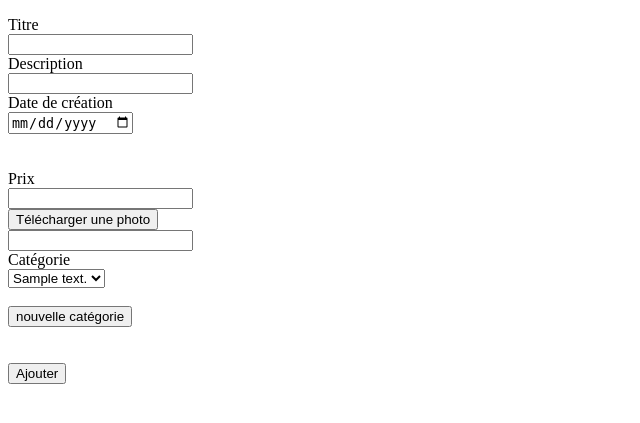
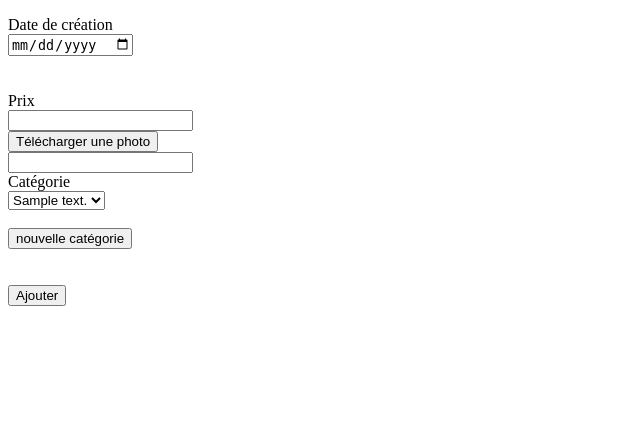
Before and after one commit to PORaymond/2023-galerie-raymond, a PHP site: page /vues/pageEntrerOeuvreEtape2.php in a window 1280 px wide. Shown: the part 195-618 px from the top of the page, without its empty margins (0-640 px from the left). Run offline with PHP 8.4, Linux system fonts and the light colour scheme; tables that the repository leaves empty hold one stand-in row (values such as "Sample post").

Commit message:
Tronque l’étape 2

```diff
--- a/vues/pageEntrerOeuvreEtape2.php
+++ b/vues/pageEntrerOeuvreEtape2.php
@@ -64,18 +64,6 @@ if (isset($_SESSION['photo'])) {
                         <div class="card-body p-5 text-center">
                             <div class="mb-md-5 mt-md-4 pb-5">
                                 <form action="?action=pageValiderOeuvre" method="post">
-                                    <div class="etape">
-                                        <label class="oeuvre" for="titre">Titre</label><br>
-                                        <input type="text" name="titre" id="titre"
-                                               value="<?php echo $titreOeuvre ?>"><span
-                                                class="erreur"><?php echo $_SESSION['errTitre'] ?> </span><br>
-
-                                        <label class="oeuvre" for="desc_oeuvre">Description</label><br>
-                                        <input type="text" name="desc_oeuvre" id="desc_oeuvre"
-                                               value="<?php echo $descOeuvre ?>"><span
-                                                class="erreur"><?php echo $_SESSION['errDescOeuvre'] ?> </span><br>
-
-                                    </div>
 
                                     <div class = "etape">
                                         <label class="oeuvre" for="date">Date de création</label><br>
```
